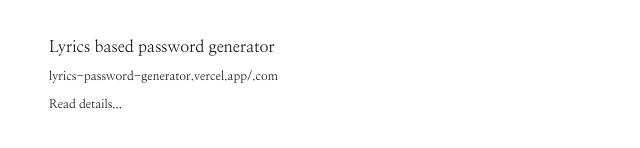
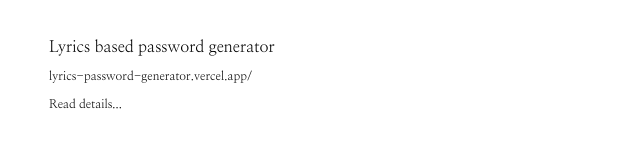
Before and after one commit to rrzhang139/richardzhang.com, a Next.js app: page /projects in a window 1280 px wide. Shown: the part 366-514 px from the top of the page, without its empty margins (319-959 px from the left). Built offline with nearby package versions, Linux system fonts and the light colour scheme; a web font is replaced by a local one.

Commit message:
new project page

```diff
--- a/pages/projects/[slug].js
+++ b/pages/projects/[slug].js
@@ -59,7 +59,10 @@
 
 const getStaticPaths = async () => {
   return {
-    paths: [{ params: { slug: "study-on-usc" } }],
+    paths: [
+      { params: { slug: "study-on-usc" } },
+      { params: { slug: "lyrics-password-generator" } },
+    ],
     fallback: false, // can also be true or 'blocking'
   };
 };
@@ -92,7 +95,7 @@
       title: "Lyrics Password Generator",
       description:
         "Password generator that uses lyrics from your favorite songs.",
-      url: "https://www.lyrics-password-generator.vercel.app/",
+      url: "https://lyrics-password-generator.vercel.app/",
       why: [
         "Many websites require you to use strong passwords with special characters, numbers, and uppercase letters.",
         "However, longer passwords are generally more effective.",
--- a/pages/projects/index.js
+++ b/pages/projects/index.js
@@ -20,7 +20,9 @@
               <p>
                 <a href={project.url} target="_blank" rel="noopener noreferrer">
                   <span className="text-xs hover:cursor-pointer">
-                    {project.url.split("www.")[1].split(".com")[0] + ".com"}
+                    {project.url.includes("www")
+                      ? project.url.split("www.")[1].split(".com")[0] + ".com"
+                      : project.url.split("https://")[1].split(".com")[0]}
                   </span>
                 </a>
               </p>
@@ -50,7 +52,7 @@
     {
       title: "Lyrics based password generator",
       description: "Use long but easy to remember passwords",
-      url: "https://www.lyrics-password-generator.vercel.app/",
+      url: "https://lyrics-password-generator.vercel.app/",
       slug: "lyrics-password-generator",
     },
   ];
```
